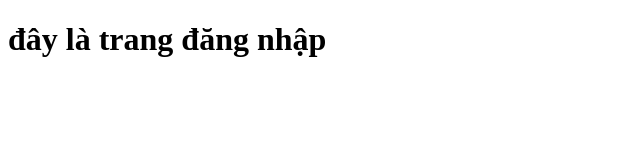
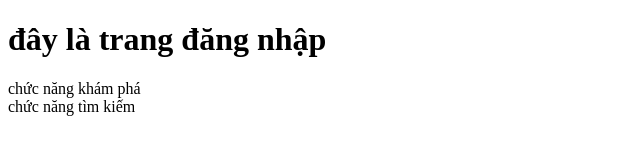
Before and after one commit to ThanhHai05-hub/bai-, a plain HTML site: page login.html in a window 1280 px wide. Shown: the whole page, without its empty margins (0-640 px from the left). Drawn offline with Linux system fonts and the light colour scheme.

Commit message:
add chuc nang cho login

```diff
--- a/login.html
+++ b/login.html
@@ -7,5 +7,7 @@
 </head>
 <body>
     <h1>đây là trang đăng nhập</h1>
+    <div>chức năng khám phá</div>
+    <div>chức năng tìm kiếm</div>
 </body>
 </html>
```
